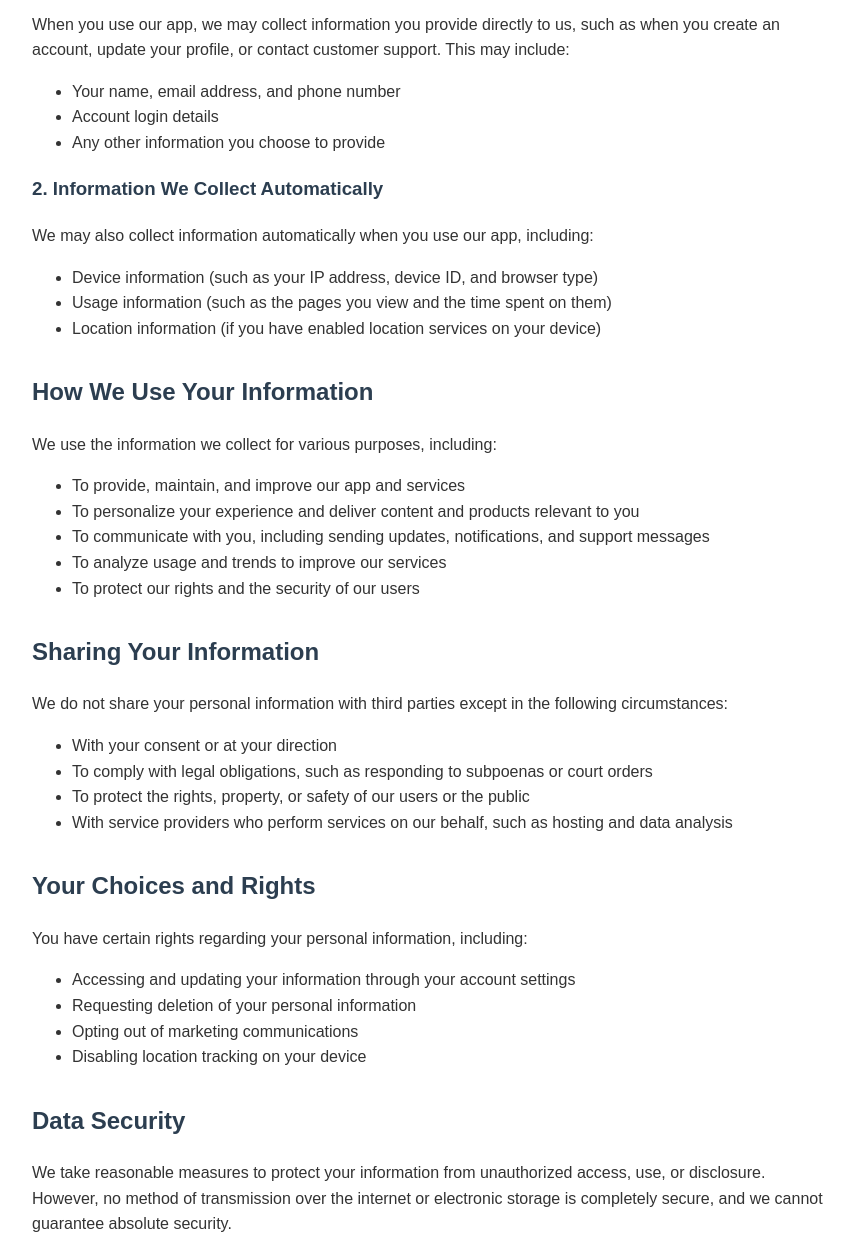
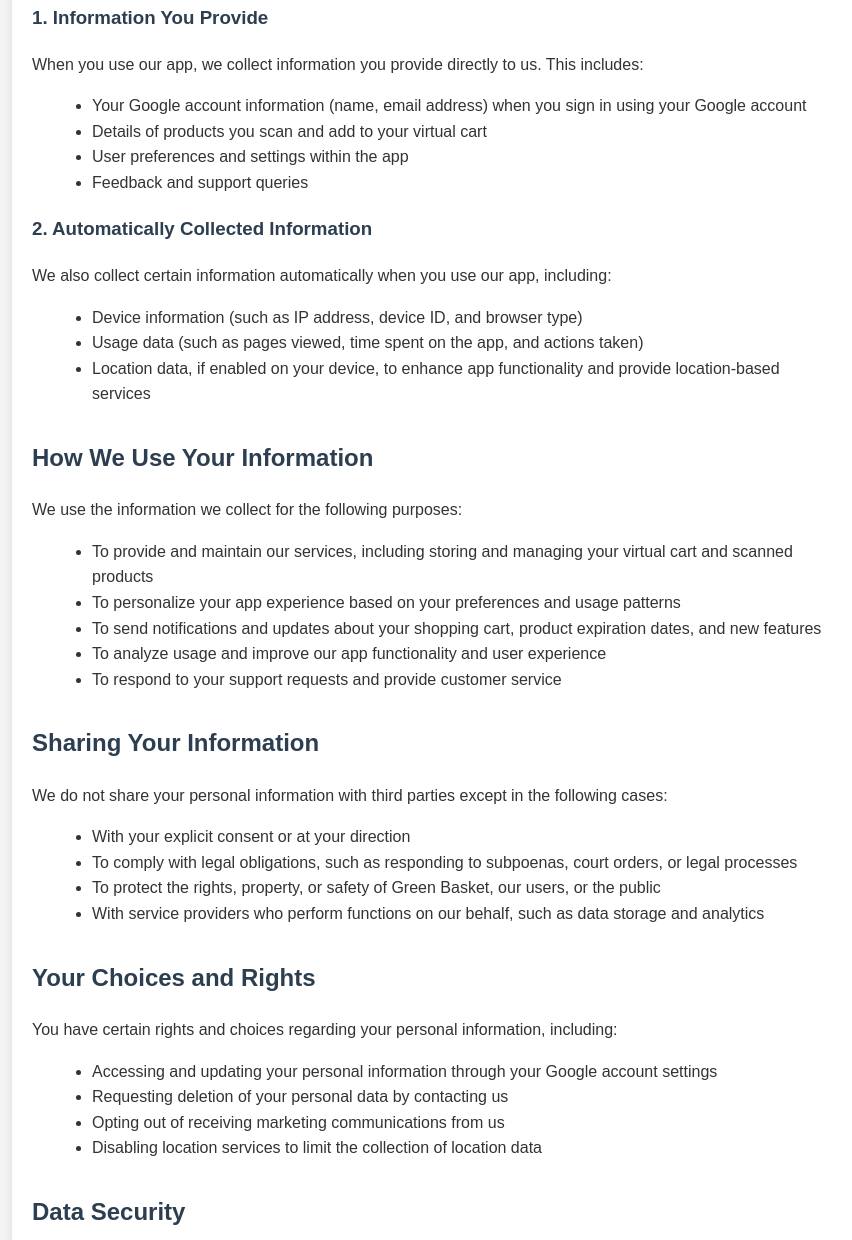
Before and after one commit to cuyzl/greenbasket-site, a plain HTML site: page privacy.html in a window 1280 px wide. Shown: the part 402-1642 px from the top of the page, without its empty margins (208-1060 px from the left). Drawn offline with Linux system fonts and the light colour scheme.

Commit message:
Update privacy.html

```diff
--- a/privacy.html
+++ b/privacy.html
@@ -11,6 +11,7 @@
             margin: 20px;
             padding: 0;
             color: #333;
+            background-color: #f4f4f4;
         }
         h1, h2, h3 {
             color: #2c3e50;
@@ -18,9 +19,16 @@
         p {
             margin-bottom: 1em;
         }
+        ul {
+            margin-left: 20px;
+        }
         .container {
             max-width: 800px;
             margin: auto;
+            background-color: #fff;
+            padding: 20px;
+            border-radius: 8px;
+            box-shadow: 0 0 10px rgba(0, 0, 0, 0.1);
         }
         .section {
             margin-bottom: 2em;
@@ -34,76 +42,77 @@
 
         <div class="section">
             <h2>Introduction</h2>
-            <p>Welcome to the Green Basket app. This privacy policy explains how we collect, use, disclose, and protect your personal information when you use our app and related services. By using Green Basket, you agree to the collection and use of your information in accordance with this policy.</p>
+            <p>Welcome to Green Basket. This privacy policy explains how we collect, use, disclose, and protect your personal information when you use our app and related services. By using Green Basket, you agree to the collection and use of your information in accordance with this policy.</p>
         </div>
 
         <div class="section">
             <h2>Information We Collect</h2>
             <h3>1. Information You Provide</h3>
-            <p>When you use our app, we may collect information you provide directly to us, such as when you create an account, update your profile, or contact customer support. This may include:</p>
+            <p>When you use our app, we collect information you provide directly to us. This includes:</p>
             <ul>
-                <li>Your name, email address, and phone number</li>
-                <li>Account login details</li>
-                <li>Any other information you choose to provide</li>
+                <li>Your Google account information (name, email address) when you sign in using your Google account</li>
+                <li>Details of products you scan and add to your virtual cart</li>
+                <li>User preferences and settings within the app</li>
+                <li>Feedback and support queries</li>
             </ul>
 
-            <h3>2. Information We Collect Automatically</h3>
-            <p>We may also collect information automatically when you use our app, including:</p>
+            <h3>2. Automatically Collected Information</h3>
+            <p>We also collect certain information automatically when you use our app, including:</p>
             <ul>
-                <li>Device information (such as your IP address, device ID, and browser type)</li>
-                <li>Usage information (such as the pages you view and the time spent on them)</li>
-                <li>Location information (if you have enabled location services on your device)</li>
+                <li>Device information (such as IP address, device ID, and browser type)</li>
+                <li>Usage data (such as pages viewed, time spent on the app, and actions taken)</li>
+                <li>Location data, if enabled on your device, to enhance app functionality and provide location-based services</li>
             </ul>
         </div>
 
         <div class="section">
             <h2>How We Use Your Information</h2>
-            <p>We use the information we collect for various purposes, including:</p>
+            <p>We use the information we collect for the following purposes:</p>
             <ul>
-                <li>To provide, maintain, and improve our app and services</li>
-                <li>To personalize your experience and deliver content and products relevant to you</li>
-                <li>To communicate with you, including sending updates, notifications, and support messages</li>
-                <li>To analyze usage and trends to improve our services</li>
-                <li>To protect our rights and the security of our users</li>
+                <li>To provide and maintain our services, including storing and managing your virtual cart and scanned products</li>
+                <li>To personalize your app experience based on your preferences and usage patterns</li>
+                <li>To send notifications and updates about your shopping cart, product expiration dates, and new features</li>
+                <li>To analyze usage and improve our app functionality and user experience</li>
+                <li>To respond to your support requests and provide customer service</li>
             </ul>
         </div>
 
         <div class="section">
             <h2>Sharing Your Information</h2>
-            <p>We do not share your personal information with third parties except in the following circumstances:</p>
+            <p>We do not share your personal information with third parties except in the following cases:</p>
             <ul>
-                <li>With your consent or at your direction</li>
-                <li>To comply with legal obligations, such as responding to subpoenas or court orders</li>
-                <li>To protect the rights, property, or safety of our users or the public</li>
-                <li>With service providers who perform services on our behalf, such as hosting and data analysis</li>
+                <li>With your explicit consent or at your direction</li>
+                <li>To comply with legal obligations, such as responding to subpoenas, court orders, or legal processes</li>
+                <li>To protect the rights, property, or safety of Green Basket, our users, or the public</li>
+                <li>With service providers who perform functions on our behalf, such as data storage and analytics</li>
             </ul>
         </div>
 
         <div class="section">
             <h2>Your Choices and Rights</h2>
-            <p>You have certain rights regarding your personal information, including:</p>
+            <p>You have certain rights and choices regarding your personal information, including:</p>
             <ul>
-                <li>Accessing and updating your information through your account settings</li>
-                <li>Requesting deletion of your personal information</li>
-                <li>Opting out of marketing communications</li>
-                <li>Disabling location tracking on your device</li>
+                <li>Accessing and updating your personal information through your Google account settings</li>
+                <li>Requesting deletion of your personal data by contacting us</li>
+                <li>Opting out of receiving marketing communications from us</li>
+                <li>Disabling location services to limit the collection of location data</li>
             </ul>
         </div>
 
         <div class="section">
             <h2>Data Security</h2>
-            <p>We take reasonable measures to protect your information from unauthorized access, use, or disclosure. However, no method of transmission over the internet or electronic storage is completely secure, and we cannot guarantee absolute security.</p>
+            <p>We take reasonable measures to protect your information from unauthorized access, alteration, disclosure, or destruction. However, no method of transmission over the internet or method of electronic storage is 100% secure, and we cannot guarantee absolute security.</p>
         </div>
 
         <div class="section">
             <h2>Changes to This Privacy Policy</h2>
-            <p>We may update this privacy policy from time to time. If we make significant changes, we will notify you through the app or by other means before the changes take effect. Your continued use of the app after the changes are made will constitute your acceptance of the revised policy.</p>
+            <p>We may update this privacy policy periodically. We will notify you of any significant changes via email or within the app. Your continued use of the app after changes have been made will constitute your acceptance of the updated policy.</p>
         </div>
 
         <div class="section">
             <h2>Contact Us</h2>
-            <p>If you have any questions or concerns about this privacy policy or our practices, please contact us at:</p>
-            <p>Email: support@greenbasket.com</p>
+            <p>If you have any questions or concerns about this privacy policy or our data practices, please contact us at:</p>
+            <p>Email: greenbasketkz@gmail.com</p>
             <p>Address: Green Basket, Astana, Kazakhstan</p>
         </div>
     </div>
```
